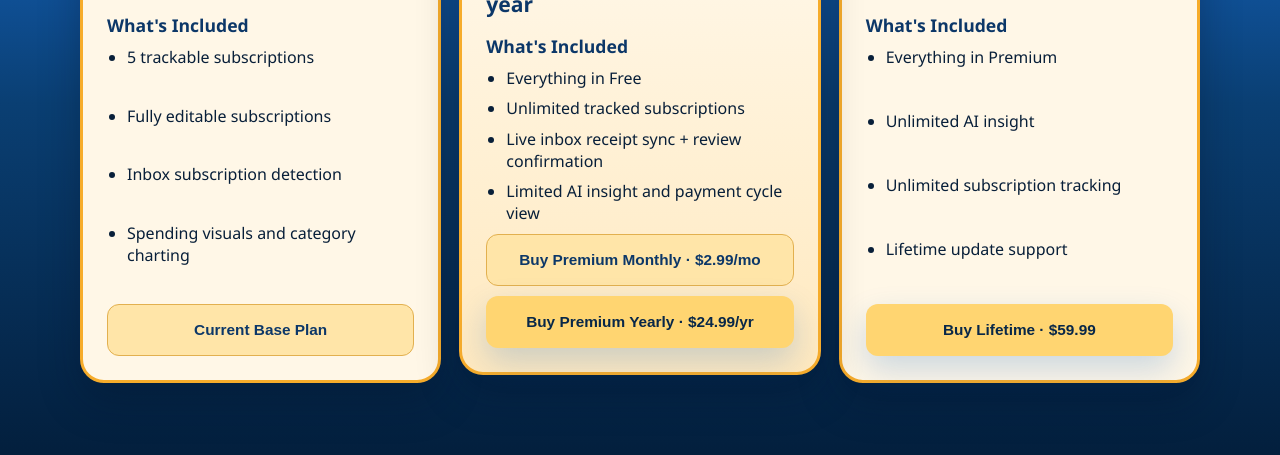
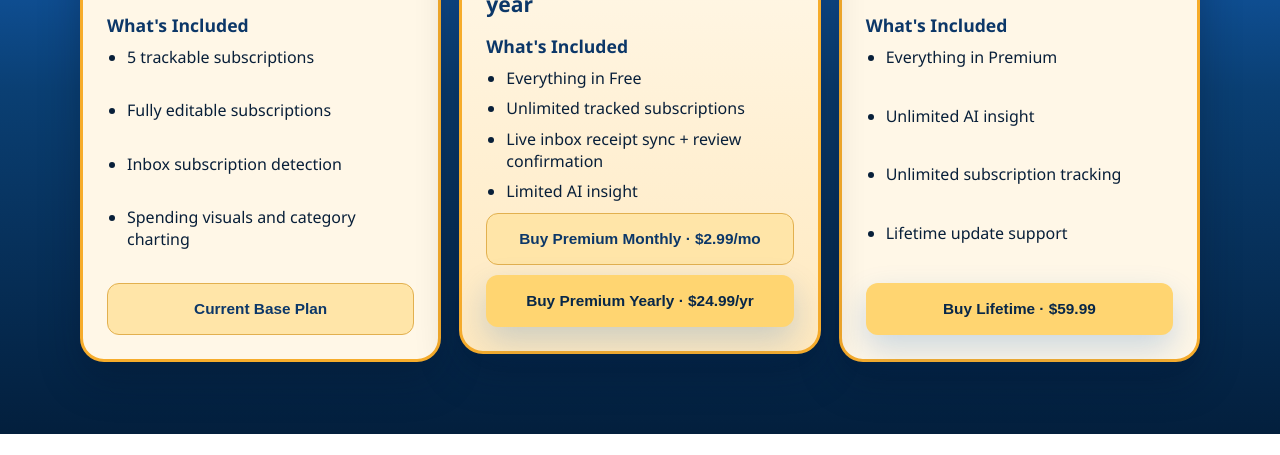
Before and after one commit to Zhane4994/SubTrack, a website: page public/subscriptions.html in a window 1280 px wide. Shown: the part 383-838 px from the top of the page. After the commit the page ends 817 px from the top, so only its background shows below. Drawn offline with Linux system fonts and the light colour scheme; no server answers.

```diff
--- a/public/subscriptions.html
+++ b/public/subscriptions.html
@@ -58,7 +58,7 @@
               <li>Everything in Free</li>
               <li>Unlimited tracked subscriptions</li>
               <li>Live inbox receipt sync + review confirmation</li>
-              <li>Limited AI insight and payment cycle view</li>
+              <li>Limited AI insight</li>
             </ul>
             <div class="premium-actions-row">
               <button class="btn btn-secondary premium-action-btn" id="upgradeMonthlyBtn" type="button">Buy Premium Monthly · $2.99/mo</button>
```
Also changed, not shown: public/Working.png.
